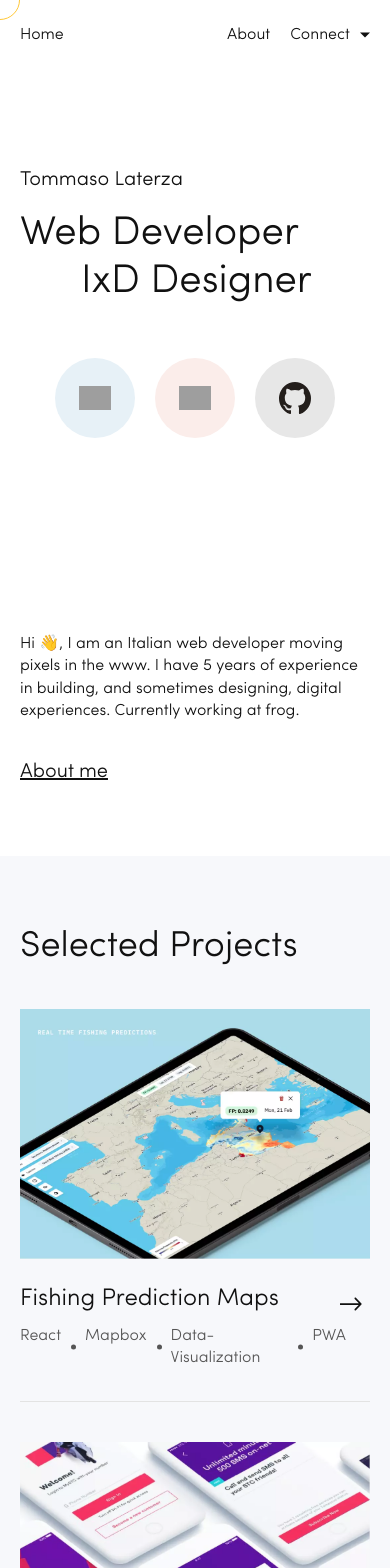
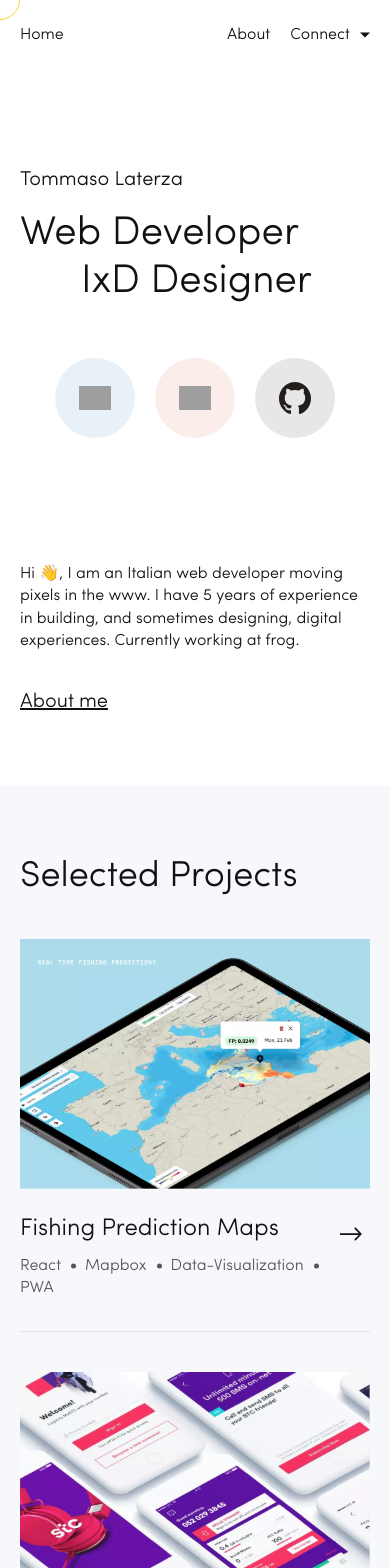
Before and after one commit to tommasoltrz/portfolio, a Next.js app: page / in a window 390 px wide. Shown: the top 1568 px of the page. Built offline with nearby package versions, Linux system fonts and the light colour scheme; grey boxes are pictures that could not be loaded.

Commit message:
:art: improved mobile style

```diff
--- a/components/CaseStudy/CaseStudy.module.scss
+++ b/components/CaseStudy/CaseStudy.module.scss
@@ -96,30 +96,5 @@
         }
       }
     }
-    .tagContainer {
-      display: flex;
-      p {
-        display: inline;
-        position: relative;
-        margin-right: 24px;
-        color: $dark-grey;
-        text-decoration: none;
-
-        &::after {
-          content: "";
-          height: 5px;
-          width: 5px;
-          border-radius: 50%;
-          background-color: $dark-grey;
-          position: absolute;
-          right: -15px;
-          top: 49%;
-          transform: translateY(-50%);
-        }
-        &:last-child::after {
-          display: none;
-        }
-      }
-    }
   }
 }
--- a/components/CaseStudy/CaseStudy.tsx
+++ b/components/CaseStudy/CaseStudy.tsx
@@ -50,7 +50,7 @@ const CaseStudy: React.FC<selectedProject> = ({ image, slug, title, tags }) => {
               <div className={styles.arrowBg}></div>
             </div>
           </div>
-          <div className={styles.tagContainer}>
+          <div className={"tagContainer"}>
             {tags.map((tag, ix) => (
               <p className={"small fade-in-up"} key={"tag" + ix}>
                 {tag}
--- a/components/Work/Work.module.scss
+++ b/components/Work/Work.module.scss
@@ -59,30 +59,4 @@
   .desc {
     margin-right: 52px;
   }
-  .tagContainer {
-    display: flex;
-    p {
-      display: inline;
-      position: relative;
-      margin-right: 24px;
-      color: $dark-grey;
-      text-decoration: none;
-      margin-bottom: 0;
-
-      &::after {
-        content: "";
-        height: 5px;
-        width: 5px;
-        border-radius: 50%;
-        background-color: $dark-grey;
-        position: absolute;
-        right: -15px;
-        top: 49%;
-        transform: translateY(-50%);
-      }
-      &:last-child::after {
-        display: none;
-      }
-    }
-  }
 }
--- a/components/Work/Work.tsx
+++ b/components/Work/Work.tsx
@@ -31,7 +31,7 @@ const Work: React.FC<Props> = ({ description, title, url, slug, tags }) => {
           <p className={cn("small", styles.desc)}>{description}</p>
         )}
         {tags && (
-          <div className={styles.tagContainer}>
+          <div className={"tagContainer"}>
             {tags.map((tag, ix) => (
               <p className={"small "} key={"tag" + ix}>
                 {tag}
--- a/pages/index.module.scss
+++ b/pages/index.module.scss
@@ -4,7 +4,7 @@
   display: flex;
   align-items: center;
   width: 100%;
-  padding: 170px 0 70px 0;
+  padding: 170px 0 0 0;
   @media only screen and (min-width: $breakpoint-sm) {
     padding: 200px 0 90px 0;
   }
--- a/styles/global.scss
+++ b/styles/global.scss
@@ -198,3 +198,30 @@ li {
     margin-top: 60px;
   }
 }
+
+.tagContainer {
+  display: flex;
+  flex-wrap: wrap;
+  p {
+    display: inline;
+    position: relative;
+    margin-right: 24px;
+    color: $dark-grey;
+    text-decoration: none;
+
+    &::after {
+      content: "";
+      height: 5px;
+      width: 5px;
+      border-radius: 50%;
+      background-color: $dark-grey;
+      position: absolute;
+      right: -15px;
+      top: 49%;
+      transform: translateY(-50%);
+    }
+    &:last-child::after {
+      display: none;
+    }
+  }
+}
--- a/utils/files/about.yml
+++ b/utils/files/about.yml
@@ -4,10 +4,10 @@ description: >-
   I have 5+ years of experience developing digital products with a big focus on
   design systems and end-to-end product experience. I enjoy implementing complex UI while keeping an eye on usability and accessibility.
 
-  Over the past few years I developed several web applications for some of the world’s largest Telcom, Fintech and Healtcare companies.
+  Over the past few years I developed several web applications for some of the world’s largest Telcom, Fintech and Healthcare companies.
 
 
-  I started my career as a graphic designer to then realise I was much better at writing code than I was at choosing fonts. I later worked for [Arduino](https://www.arduino.cc/),
+  I started my career as a graphic designer to then realise choosing fonts was much harder than writing code. I later worked for [Arduino](https://www.arduino.cc/),
   where beside doing web dev I would also write [libraries](https://github.com/CasaJasmina/TelegramBot-Library) and tutorials of [questionable taste](https://create.arduino.cc/projecthub/arduino/pavlov-s-cat-7e6577?ref=user&ref_id=65561&offset=3) for thousands of users. The eperience left me
   with a soft spot for open source projects and well written documentation.
 avatar: assets/images/tommaso_pic.png
```
Also changed, not shown: pages/projects/[pageSlug].tsx (+4 -4 lines).
